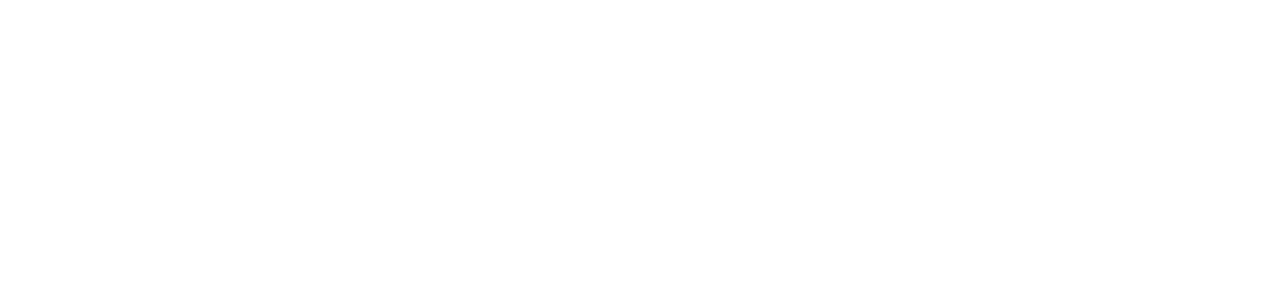
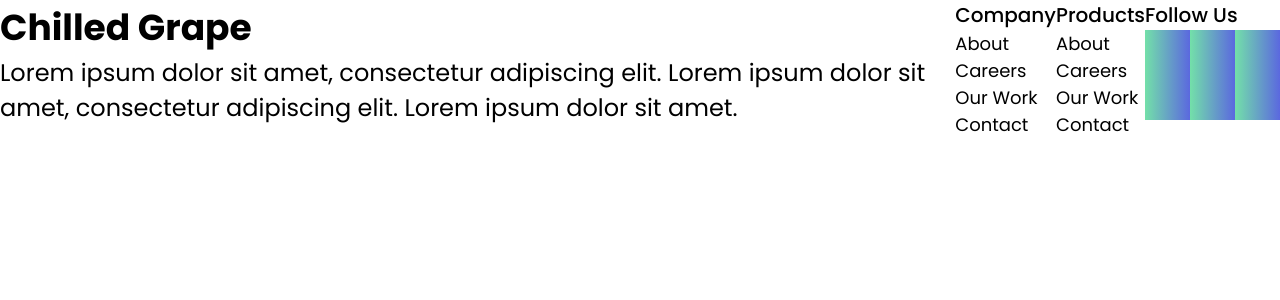
Before and after one commit to RomanVelnar/coldBanana, a React (Create React App) app: page / in a window 1280 px wide. Shown: the top 300 px of the page. Built offline with nearby package versions, Linux system fonts and the light colour scheme.

Commit message:
styled positions of elements

```diff
--- a/src/components/Footer.js
+++ b/src/components/Footer.js
@@ -4,13 +4,79 @@
 const Container = styled.section`
     position: relative;
     width: 100vw;
+    display: flex;
+    flex-direction: row;
 `
+const FooterText = styled.div`
+    display: flex;
+    flex-direction: column;
+`
+
+const FooterCompanyContainer = styled.div`
+    display: flex;
+    flex-direction: column;
+`
+const FooterCompanyTitle = styled.h3`
+    font-size: 20px;
+    font-weight: 500;
+`
+const FooterCompanyLinks = styled.a`
+    font-size: 18px;
+`
+const FooterFollowUsContainer= styled.div`
+    display: flex;
+    flex-direction: column;
+`
+const FooterFollowUsTitle = styled.h3`
+    font-size: 20px;
+    font-weight: 500;
+`
+const FooterFollowUsItems = styled.div`
+    display: flex;
+    flex-direction: row;
+`
+const FooterFollowUsItem = styled.div`
+    width: 45px;
+    height: 45px;
+    background: linear-gradient(90deg, rgba(115,224,169,1) 0%, rgba(91,104,223,1) 100%);
+`
+
 
 
 function Footer() {
     return(
         <Container>
-
+            <FooterText>
+                <h2>Chilled Grape</h2>
+                <p>Lorem ipsum dolor sit amet, consectetur adipiscing elit. Lorem ipsum dolor sit amet, consectetur adipiscing elit. Lorem ipsum dolor sit amet.</p>
+            </FooterText>
+            <FooterCompanyContainer>
+                <FooterCompanyTitle>Company</FooterCompanyTitle>
+                <FooterCompanyLinks>About</FooterCompanyLinks>
+                <FooterCompanyLinks>Careers</FooterCompanyLinks>
+                <FooterCompanyLinks>Our Work</FooterCompanyLinks>
+                <FooterCompanyLinks>Contact</FooterCompanyLinks>
+            </FooterCompanyContainer>
+            <FooterCompanyContainer>
+                <FooterCompanyTitle>Products</FooterCompanyTitle>
+                <FooterCompanyLinks>About</FooterCompanyLinks>
+                <FooterCompanyLinks>Careers</FooterCompanyLinks>
+                <FooterCompanyLinks>Our Work</FooterCompanyLinks>
+                <FooterCompanyLinks>Contact</FooterCompanyLinks>
+            </FooterCompanyContainer>
+            <FooterFollowUsContainer>
+                <FooterFollowUsTitle>Follow Us</FooterFollowUsTitle>
+                <FooterFollowUsItems>
+                    <FooterFollowUsItem />
+                    <FooterFollowUsItem />
+                    <FooterFollowUsItem />
+                </FooterFollowUsItems>
+                <FooterFollowUsItems>
+                    <FooterFollowUsItem />
+                    <FooterFollowUsItem />
+                    <FooterFollowUsItem />
+                </FooterFollowUsItems>
+            </FooterFollowUsContainer>
         </Container>
     )
 }
```
